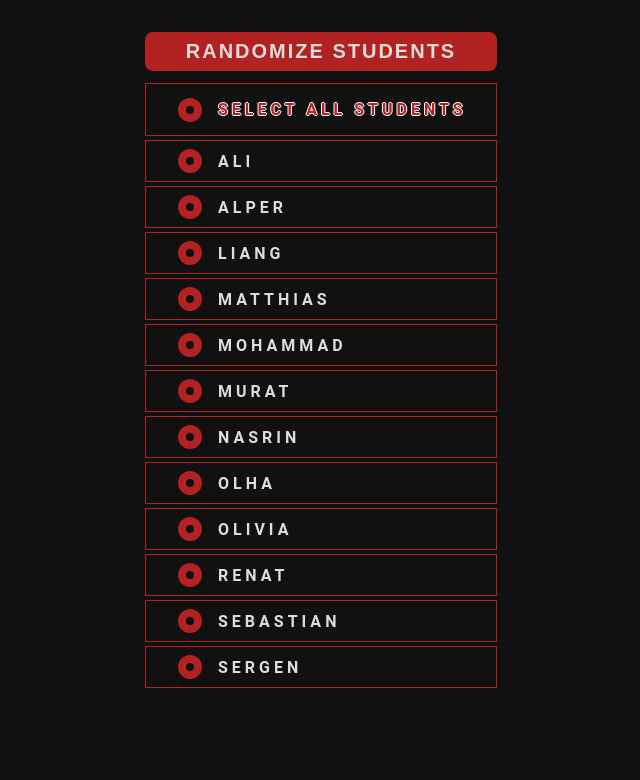
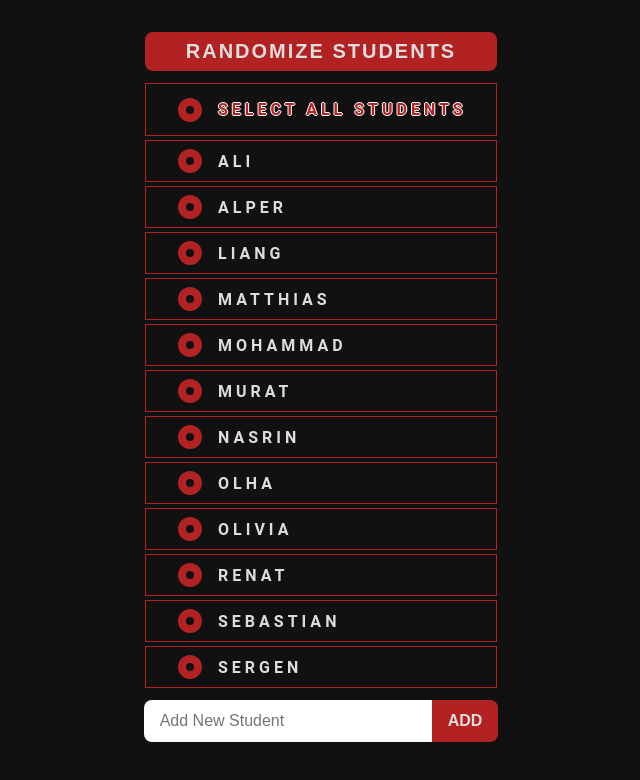
Before and after one commit to Khambazarov/random-generator, a React (Vite) app: page / in a window 1280 px wide. Shown: the top 780 px of the page, without its empty margins (319-959 px from the left). Built offline with nearby package versions, Linux system fonts and the light colour scheme.

Commit message:
new feat: add new student

```diff
--- a/src/App.css
+++ b/src/App.css
@@ -174,14 +174,45 @@ body {
           border: 0.25rem solid #ddd;
         }
 
-      .label-select-all {
-        border: none;
+        .label-select-all {
+          border: none;
 
-        .select-all {
-          width: 2rem;
-          height: 1rem;
+          .select-all {
+            width: 2rem;
+            height: 1rem;
+          }
         }
       }
     }
+
+    .add-student-form {
+      margin-top: 0.75rem;
+    }
+
+    .add-student-form input {
+      width: 18rem;
+      padding: 0.75rem 1rem;
+      font-size: 1rem;
+      border: none;
+      border-radius: 0.5rem 0 0 0.5rem;
+      /* margin-right: 1rem; */
+    }
+
+    .add-student-form button {
+      padding: 0.75rem 1rem;
+      font-size: 1rem;
+      font-weight: bold;
+      background-color: firebrick;
+      color: #ddd;
+      border: none;
+      border-radius: 0 0.5rem 0.5rem 0;
+      cursor: pointer;
+      transition: background-color 0.3s;
+    }
+
+    .add-student-form button:hover {
+      background-color: #ddd;
+      color: firebrick;
+    }
   }
 }
--- a/src/App.jsx
+++ b/src/App.jsx
@@ -8,8 +8,8 @@ function App() {
   const [loading, setLoading] = useState(false);
   const [countdown, setCountdown] = useState();
   const [hoveredStudent, setHoveredStudent] = useState(null);
-
-  const studentsArray = [
+  const [newStudent, setNewStudent] = useState("");
+  const [studentsArray, setStudentsArray] = useState([
     "Ali",
     "Alper",
     "Liang",
@@ -22,7 +22,14 @@ function App() {
     "Renat",
     "Sebastian",
     "Sergen",
-  ];
+  ]);
+
+  const addStudent = () => {
+    if (newStudent) {
+      setStudentsArray((prevStudents) => [...prevStudents, newStudent]);
+      setNewStudent("");
+    }
+  };
 
   useEffect(() => {
     const loadRobohash = async () => {
@@ -131,6 +138,22 @@ function App() {
               {student}
             </label>
           ))}
+          <div className="add-student-form">
+            <form
+              onSubmit={(e) => {
+                e.preventDefault();
+                addStudent();
+              }}
+            >
+              <input
+                type="text"
+                value={newStudent}
+                onChange={(e) => setNewStudent(e.target.value)}
+                placeholder="Add New Student"
+              />
+              <button type="submit">ADD</button>
+            </form>
+          </div>
         </div>
       ) : (
         <div className="wrapper">
```
